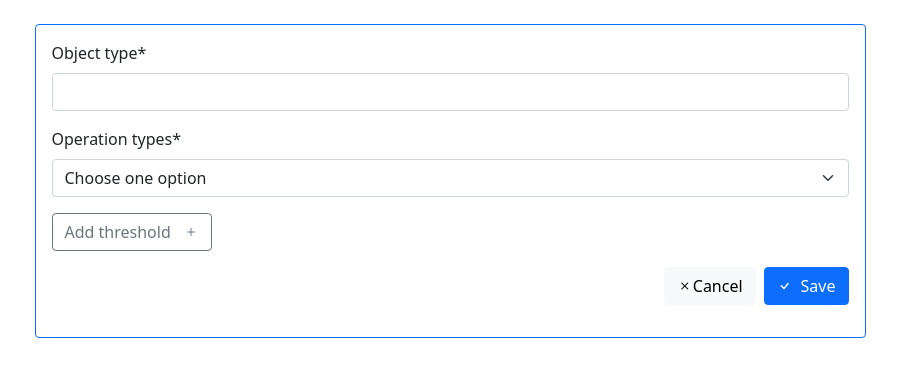
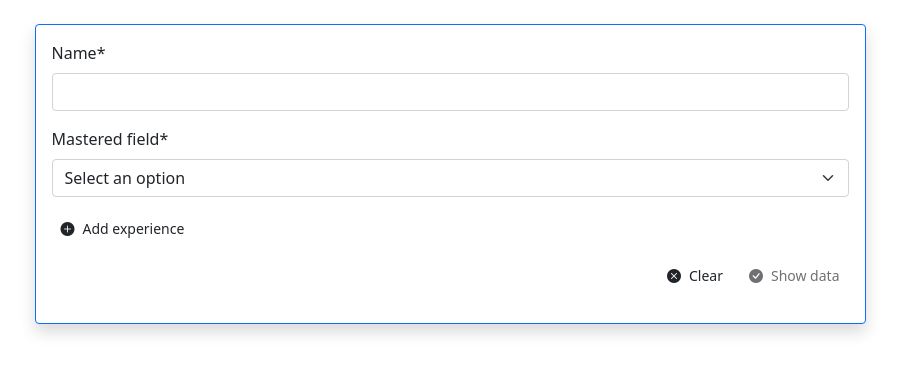
Before and after one commit to wonddark/form-validation-with-react-hook-form, a React (Create React App) app: page / in a window 1280 px wide. Shown: the top 376 px of the page, without its empty margins (190-1090 px from the left). Built offline with nearby package versions, Linux system fonts and the light colour scheme.

Commit message:
Refactored the main component

```diff
--- a/src/App.tsx
+++ b/src/App.tsx
@@ -1,22 +1,26 @@
 import React, {useState} from 'react';
-import {Button, Card, Col, Container, Form, FormFeedback, FormGroup, Input, Label, Row} from "reactstrap";
-import {Controller, useFieldArray, useForm} from "react-hook-form";
+import {Button, Card, Col, Container, Form, FormGroup, Row} from "reactstrap";
+import {useFieldArray, useForm} from "react-hook-form";
 import {yupResolver} from "@hookform/resolvers/yup";
 import {formValidationRules} from "./tools/validations/formex-validation";
 import FormControls from "./tools/interfaces/formex-inputs";
+import CustomInput from "./ui/CustomInput";
+import CustomSelect from "./ui/CustomSelect";
+import expertises from "./tools/constants/expertises";
 
 function App() {
     const [payload, setPayload] = useState<FormControls>()
     const methods = useForm<FormControls>({
         defaultValues: {
-            objectType: "",
-            sludge: "",
-            triggers: []
+            name: "",
+            expertise: "",
+            experiences: []
         },
-        resolver: yupResolver(formValidationRules)
+        resolver: yupResolver(formValidationRules),
+        mode: "onChange"
     })
-    const {control, formState: {errors}, handleSubmit, trigger} = methods
-    const {append, remove, fields} = useFieldArray({control, name: "triggers", keyName: "_id"})
+    const {control, formState: {isValid}, handleSubmit, trigger, reset} = methods
+    const {append, remove, fields} = useFieldArray({control, name: "experiences", keyName: "_id"})
     const save = (data: FormControls) => {
         setPayload(data)
     }
@@ -25,161 +29,93 @@ function App() {
             <Container>
                 <Row className="justify-content-center">
                     <Col lg={9}>
-                        <Card body className="border-primary mt-4">
+                        <Card body className="border-primary mt-4 shadow">
                             <Form onSubmit={handleSubmit(save)}>
-                                <FormGroup>
-                                    <Label for="object-type" className="w-100 text-start">Object type*</Label>
-                                    <Controller
-                                        render={({field}) => <Input {...field} id="object-type"/>}
-                                        name="objectType"
-                                        control={control}/>
-                                    <FormFeedback valid={!errors.objectType}
-                                                  className={`${errors.objectType ? "d-block" : "d-none"} w-100 text-start`}>
-                                        {errors.objectType?.message}</FormFeedback>
-                                </FormGroup>
-                                <FormGroup>
-                                    <Label for="operation-types" className="w-100 text-start">Operation types*</Label>
-                                    <Controller
-                                        render={({field}) => {
-                                            return <Input type="select" {...field} id="operation-types"
-                                                          onChange={
-                                                              ({target: {value}}) => {
-                                                                  field.onChange(value)
-                                                              }
-                                                          }>
-                                                <option value="">Choose one option</option>
-                                                <option value="option-1">Option 1</option>
-                                                <option value="option-2">Option 2</option>
-                                            </Input>
-                                        }}
-                                        name="sludge"
-                                        control={control}/>
-                                    <FormFeedback className={`${errors.sludge ? "d-block" : "d-none"} w-100 text-start`}
-                                                  valid={!errors.sludge}>{errors.sludge?.message}</FormFeedback>
-                                </FormGroup>
+                                <CustomInput
+                                    control={control}
+                                    name="name"
+                                    label="Name"
+                                    required/>
+                                <CustomSelect
+                                    control={control}
+                                    name="expertise"
+                                    label="Mastered field"
+                                    required
+                                    options={expertises.map(item => <option value={item.value}>{item.label}</option>)}/>
                                 {fields.map(
                                     (field, index) => <FormGroup key={field._id}>
-                                        <Row>
+                                        <Row xs={1} lg={5} className="g-1">
                                             <Col>
-                                                <Controller
-                                                    name={`triggers.${index}.thresholdName`}
+                                                <CustomInput
                                                     control={control}
-                                                    render={({field}) => {
-                                                        return (
-                                                            <>
-                                                                <Label className="w-100 text-start">Threshold
-                                                                    name</Label>
-                                                                <Input {...field} />
-                                                                <FormFeedback
-                                                                    valid={!errors.triggers?.[index]?.thresholdName}
-                                                                    className={`${errors.triggers?.[index]?.thresholdName ? "d-block" : "d-none"} w-100 text-start`}>
-                                                                    {errors.triggers?.[index]?.thresholdName?.message}</FormFeedback>
-                                                            </>
-                                                        )
-                                                    }}/>
-                                            </Col>
-                                            {/*<Col md={1}>
-                                                <Controller
-                                                    name={`triggers.${index}.thresholdColor`}
-                                                    control={control}
-                                                    render={({field}) => {
-                                                        return (
-                                                            <>
-                                                                <Input type="color" {...field} />
-                                                            </>
-                                                        )
-                                                    }}/>
-                                            </Col>*/}
-                                            <Col>
-                                                <Controller
-                                                    name={`triggers.${index}.thresholdMinValue`}
-                                                    control={control}
-                                                    render={({field}) => {
-                                                        return (
-                                                            <>
-                                                                <Label className="w-100 text-start">Threshold Min
-                                                                    Value</Label>
-                                                                <Input {...field} />
-                                                                <FormFeedback
-                                                                    valid={!errors.triggers?.[index]?.thresholdMinValue}
-                                                                    className={`${errors.triggers?.[index]?.thresholdMinValue ? "d-block" : "d-none"} w-100 text-start`}>
-                                                                    {errors.triggers?.[index]?.thresholdMinValue?.message}</FormFeedback>
-                                                            </>
-                                                        )
-                                                    }}/>
+                                                    name={`experiences.${index}.title`}
+                                                    label="Job title"
+                                                    required/>
                                             </Col>
                                             <Col>
-                                                <Controller
-                                                    name={`triggers.${index}.thresholdMaxValue`}
+                                                <CustomInput
                                                     control={control}
-                                                    render={({field}) => {
-                                                        return (
-                                                            <>
-                                                                <Label className="w-100 text-start">Threshold Max
-                                                                    Value</Label>
-                                                                <Input {...field} />
-                                                                <FormFeedback
-                                                                    valid={!errors.triggers?.[index]?.thresholdMaxValue}
-                                                                    className={`${errors.triggers?.[index]?.thresholdMaxValue ? "d-block" : "d-none"} w-100 text-start`}>
-                                                                    {errors.triggers?.[index]?.thresholdMaxValue?.message}</FormFeedback>
-                                                            </>
-                                                        )
+                                                    name={`experiences.${index}.company`}
+                                                    label="Company (optional)"/>
+                                            </Col>
+                                            <Col>
+                                                <CustomInput
+                                                    control={control}
+                                                    name={`experiences.${index}.from`}
+                                                    label="Start date"
+                                                    required/>
+                                            </Col>
+                                            <Col>
+                                                <CustomInput
+                                                    control={control}
+                                                    name={`experiences.${index}.to`}
+                                                    label="End date"/>
+                                            </Col>
+                                            <Col lg={1} className="d-flex flex-column justify-content-center">
+                                                <Button
+                                                    close
+                                                    color="white"
+                                                    title="Remove this experience"
+                                                    onClick={() => {
+                                                        remove(index)
                                                     }}/>
-                                            </Col>
-                                            {/*<Col lg={2}>
-                                                <Controller
-                                                    name={`triggers.${index}.thresholdDays`}
-                                                    control={control}
-                                                    render={({field}) => {
-                                                        return (
-                                                            <>
-                                                                <Label className="w-100 text-start">Days</Label>
-                                                                <Input {...field} />
-                                                                <FormFeedback
-                                                                    valid={!errors.triggers?.[index]?.thresholdDays}
-                                                                    className={`${errors.triggers?.[index]?.thresholdDays ? "d-block" : "d-none"} w-100 text-start`}>
-                                                                    {errors.triggers?.[index]?.thresholdDays?.message}</FormFeedback>
-                                                            </>
-                                                        )
-                                                    }}/>
-                                            </Col>*/}
-                                            <Col md={1}>
-                                                <i className="bi bi-trash text-danger" title="Remove this row"
-                                                   onClick={() => {
-                                                       remove(index)
-                                                   }} style={{cursor: "pointer"}}/>
                                             </Col>
                                         </Row>
                                     </FormGroup>
                                 )}
                                 <FormGroup className="d-flex justify-content-start" onClick={() => {
                                     append({
-                                        thresholdName: "",
-                                        thresholdColor: "black",
-                                        thresholdMinValue: undefined,
-                                        thresholdMaxValue: undefined,
-                                        thresholdDays: undefined
+                                        title: "",
+                                        company: "-",
+                                        from: new Date().toLocaleDateString(),
+                                        to: new Date().toLocaleDateString()
                                     })
-                                    trigger("triggers").finally()
+                                    trigger("experiences").finally()
                                 }}>
-                                    <Button color="secondary" outline disabled={fields.length >= 5}>Add threshold <i
-                                        className="bi bi-plus ms-2"/></Button>
+                                    <Button color="white" disabled={fields.length >= 5} size="sm">
+                                        <i className="bi bi-plus-circle-fill me-2"/>Add experience
+                                    </Button>
                                 </FormGroup>
                                 <FormGroup className="d-flex justify-content-end">
-                                    <Button color="light"><i className="bi bi-x"/>Cancel</Button>
-                                    <Button color="primary" type="submit" className="ms-2"><i
-                                        className="bi bi-check me-2"/>Save</Button>
+                                    <Button color="white" size="sm" onClick={() => reset()}><i
+                                        className="bi bi-x-circle-fill me-2"/>Clear
+                                    </Button>
+                                    <Button color="white" type="submit" className="ms-2" size="sm" disabled={!isValid}>
+                                        <i className="bi bi-check-circle-fill me-2"/>Show data
+                                    </Button>
                                 </FormGroup>
                             </Form>
                         </Card>
                         {payload &&
-                        <Card body className="border-success text-start">
-                            <p>Object type: {payload?.objectType}</p>
-                            <p>Sludge: {payload?.sludge}</p>
-                            {payload?.triggers.map((item, index) => <div key={index}>
-                                <p>Threshold name: {item.thresholdName} | Threshold min value: {item.thresholdMinValue} | Threshold max value: {item.thresholdMaxValue}</p>
-                            </div>)}
-                        </Card>}
+                            <Card body className="border-success text-start my-4 shadow">
+                                <p>Name: {payload?.name}</p>
+                                <p>Expertise: {payload?.expertise}</p>
+                                {payload?.experiences.map((item, index) => <div key={index}>
+                                    <p>Job title: {item.title} | Company: {item.company} | Started
+                                        at: {new Date(item.from).toLocaleDateString()} |
+                                        Ended at: {new Date(item.to).toLocaleDateString()}</p>
+                                </div>)}
+                            </Card>}
                     </Col>
                 </Row>
             </Container>
```
